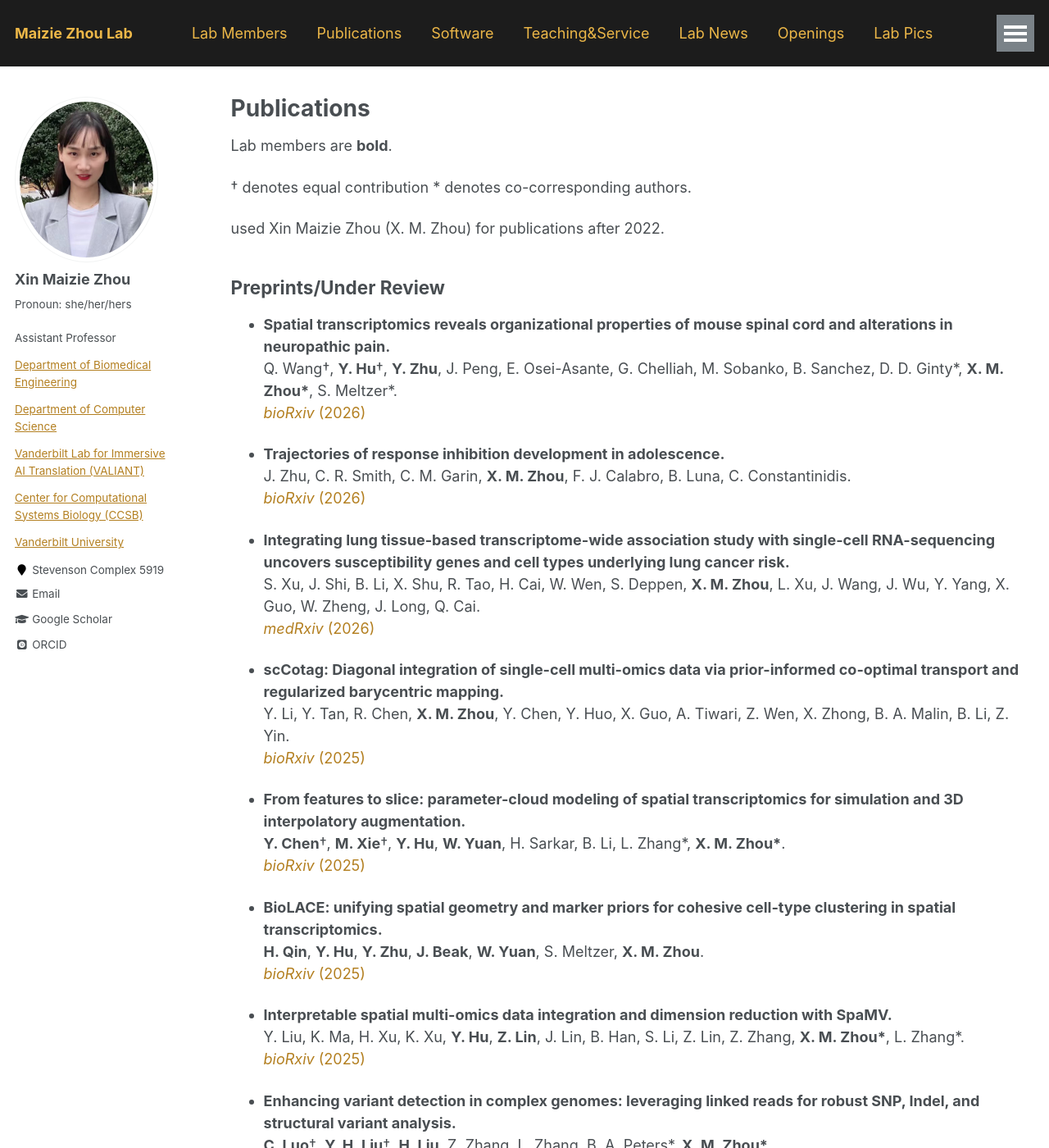
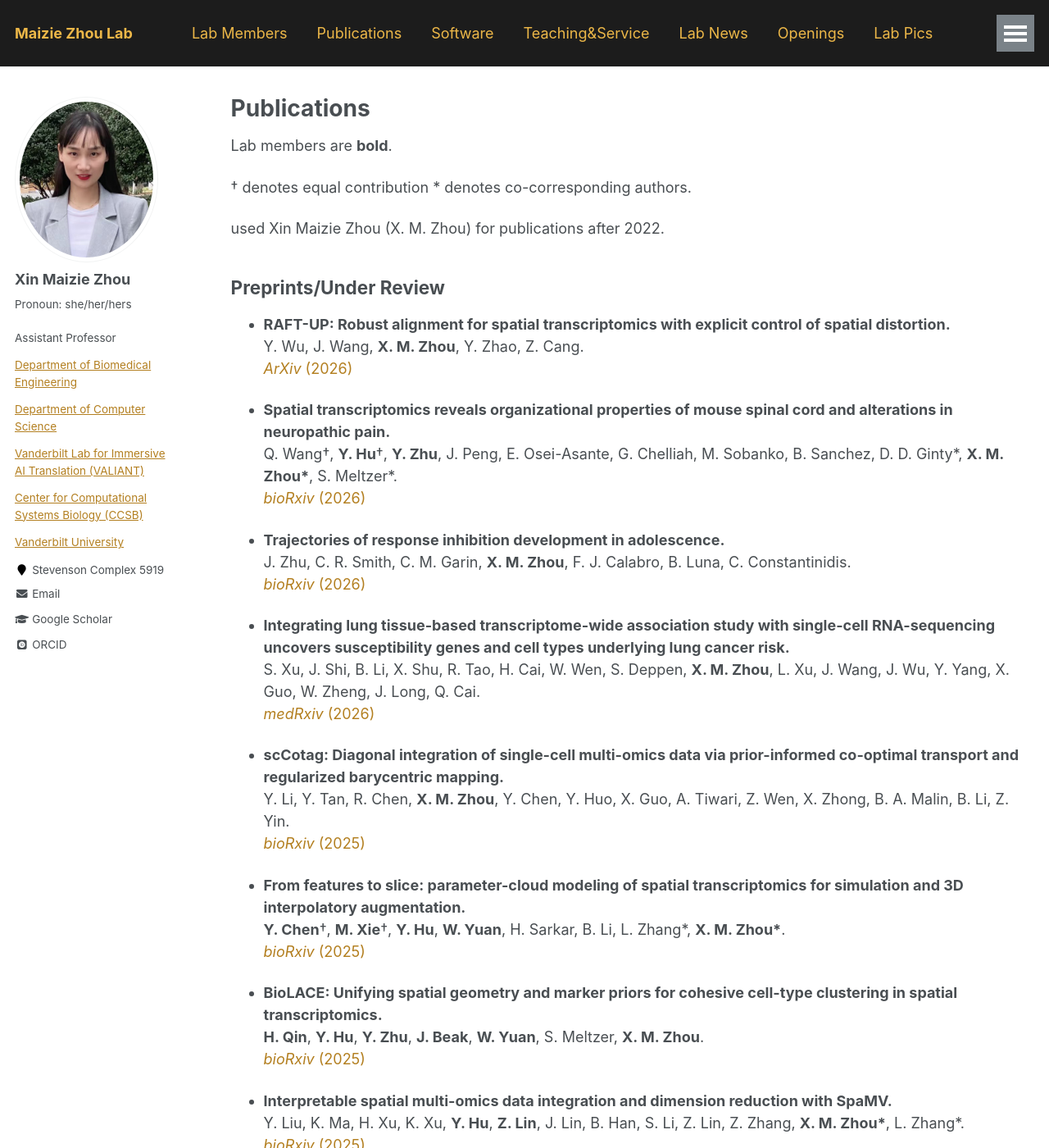
Before and after one commit to maiziezhoulab/Maiziezhoulab.github.io, a Jekyll site: the page built from _pages/publications.md, in a window 1280 px wide and 1400 px high. Shown: the whole window at 82% size. Built offline with Jekyll 4.4.1, drawn with Linux system fonts in a browser that asks for light colours; some web fonts are replaced.

Commit message:
Update publications.md

```diff
--- a/_pages/publications.md
+++ b/_pages/publications.md
@@ -24,6 +24,10 @@ Lab members are **bold**.
 used Xin Maizie Zhou (X. M. Zhou) for publications after 2022.
 
 ## Preprints/Under Review
+- **RAFT-UP: Robust alignment for spatial transcriptomics with explicit control of spatial distortion.**
+  Y. Wu, J. Wang, **X. M. Zhou**, Y. Zhao, Z. Cang.
+  [_ArXiv_ (2026)](https://arxiv.org/abs/2603.18249)
+
 - **Spatial transcriptomics reveals organizational properties of mouse spinal cord and alterations in neuropathic pain.**
   Q. Wang†, **Y. Hu**†, **Y. Zhu**, J. Peng, E. Osei-Asante, G. Chelliah, M. Sobanko, B. Sanchez, D. D. Ginty\*, **X. M. Zhou\***, S. Meltzer\*.
   [_bioRxiv_ (2026)](https://www.biorxiv.org/content/10.64898/2026.01.10.698734v1)
@@ -44,7 +48,7 @@ used Xin Maizie Zhou (X. M. Zhou) for publications after 2022.
   **Y. Chen**†, **M. Xie**†, **Y. Hu**, **W. Yuan**, H. Sarkar, B. Li, L. Zhang\*, **X. M. Zhou\***.
   [_bioRxiv_ (2025)](https://www.biorxiv.org/content/10.64898/2025.12.04.692251v1)
 
-- **BioLACE: unifying spatial geometry and marker priors for cohesive cell-type clustering in spatial transcriptomics.**
+- **BioLACE: Unifying spatial geometry and marker priors for cohesive cell-type clustering in spatial transcriptomics.**
   **H. Qin**, **Y. Hu**, **Y. Zhu**, **J. Beak**, **W. Yuan**, S. Meltzer, **X. M. Zhou**.
   [_bioRxiv_ (2025)](https://www.biorxiv.org/content/10.64898/2025.12.01.691603v1)
 
```
